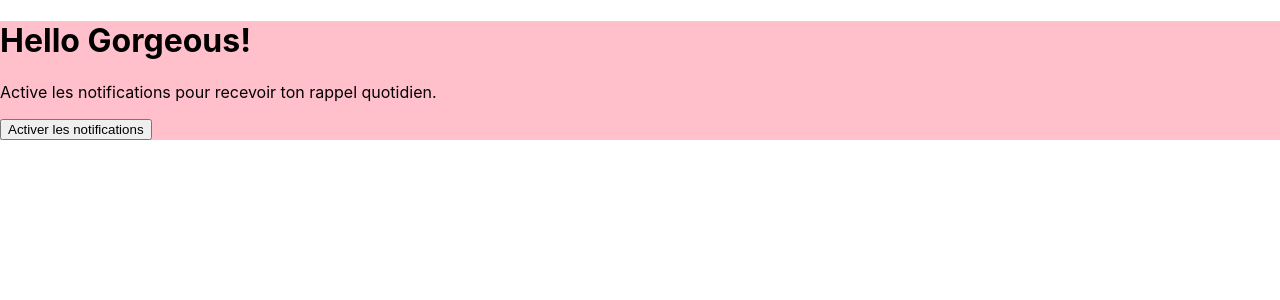
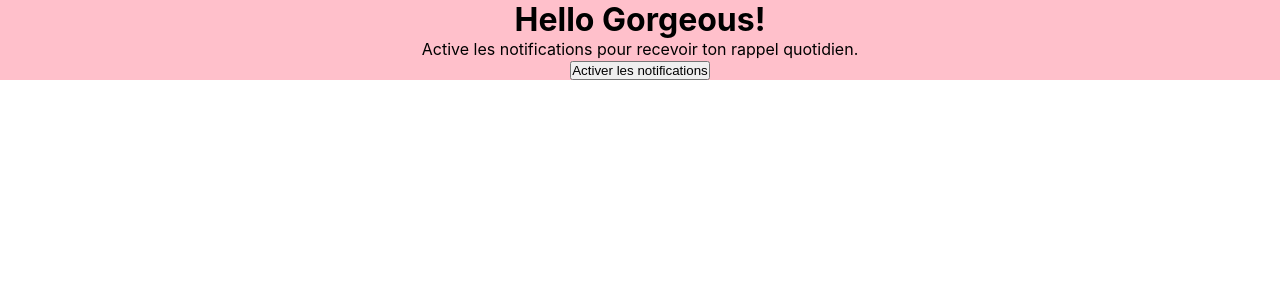
Before and after one commit to MaeraC/HelloGorgeous, a React (Create React App) app in the folder frontend/: page / in a window 1280 px wide. Shown: the top 300 px of the page. Built offline with nearby package versions, Linux system fonts and the light colour scheme.

Commit message:
test ios

```diff
--- a/frontend/src/index.css
+++ b/frontend/src/index.css
@@ -1,10 +1,17 @@
+* {
+  margin: 0;
+  padding: 0;
+}
 body {
   margin: 0;
+  padding: 0;
   font-family: -apple-system, BlinkMacSystemFont, 'Segoe UI', 'Roboto', 'Oxygen',
     'Ubuntu', 'Cantarell', 'Fira Sans', 'Droid Sans', 'Helvetica Neue',
     sans-serif;
   -webkit-font-smoothing: antialiased;
   -moz-osx-font-smoothing: grayscale;
+
+  text-align: center;
 }
 
 code {
```
